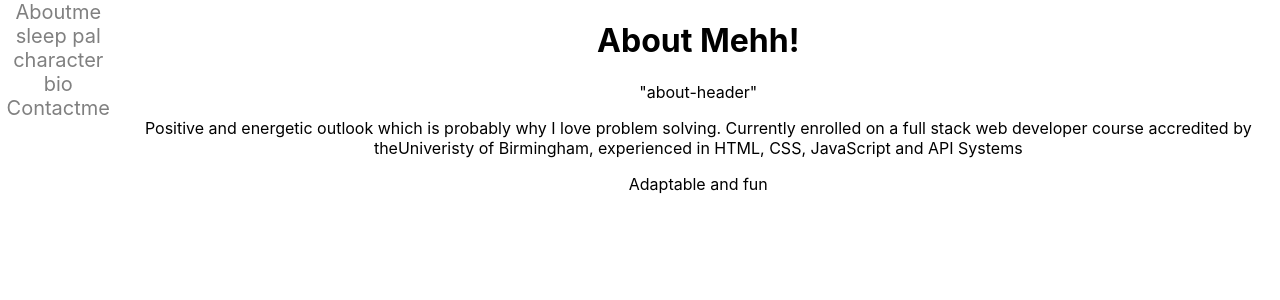
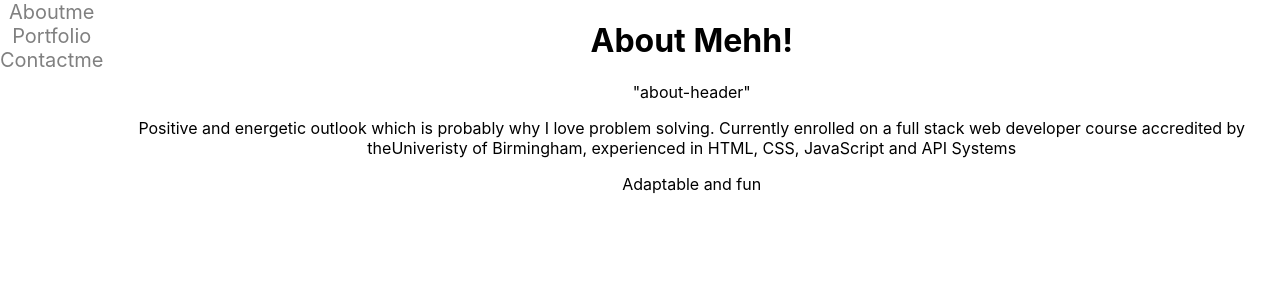
Before and after one commit to satpalmatharoo/react-portfolio, a React (Create React App) app in the folder reactportfolio/: page / in a window 1280 px wide. Shown: the top 300 px of the page. Built offline with nearby package versions, Linux system fonts and the light colour scheme.

Commit message:
delete bug

```diff
--- a/reactportfolio/src/components/Navtabs.js
+++ b/reactportfolio/src/components/Navtabs.js
@@ -13,7 +13,7 @@ function NavTabs({ currentPage, handlePageChange }) {
                   currentPage === "Aboutme" ? "nav-link active" : "nav-link"
                 }
               >
-                Aboutme sleep pal
+                Aboutme
               </a>
           </div>
 
@@ -27,7 +27,7 @@ function NavTabs({ currentPage, handlePageChange }) {
                   currentPage === "Portfolio" ? "nav-link active" : "nav-link"
                 }
               >
-                character bio
+                Portfolio
               </a>
           </div>
           <div className="navtab">
```
